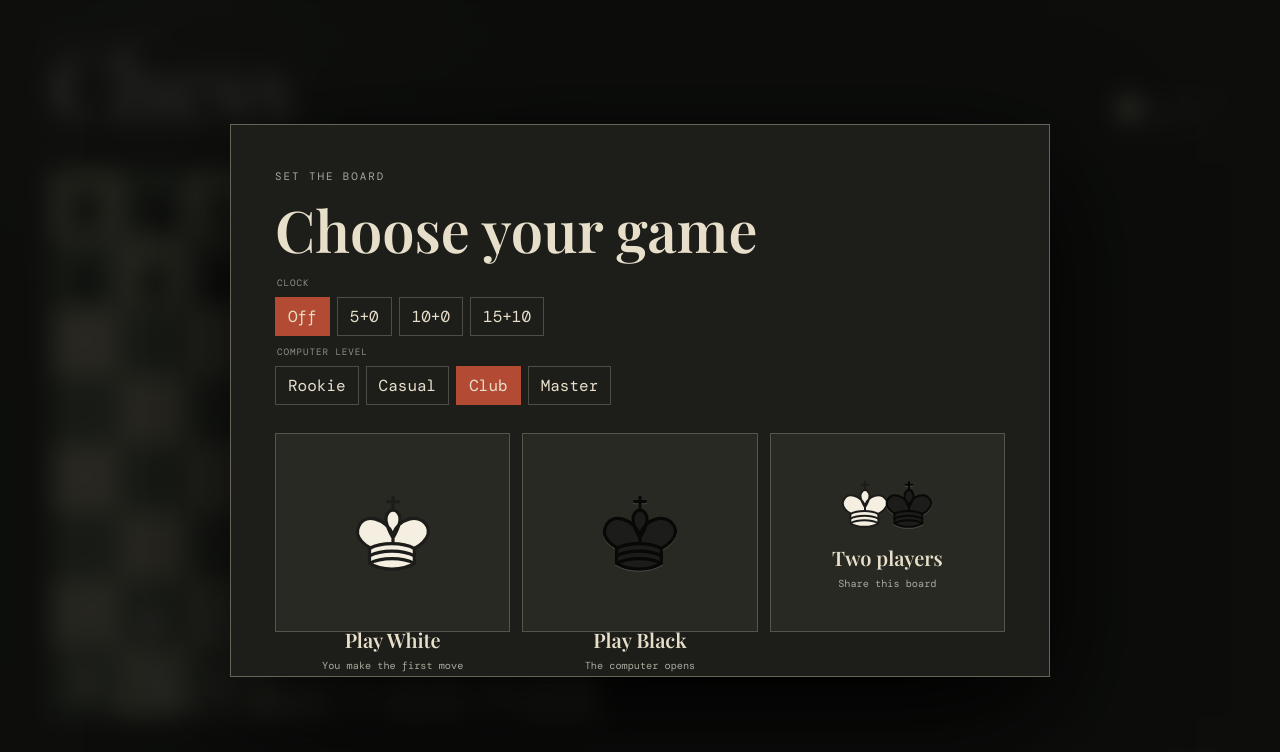
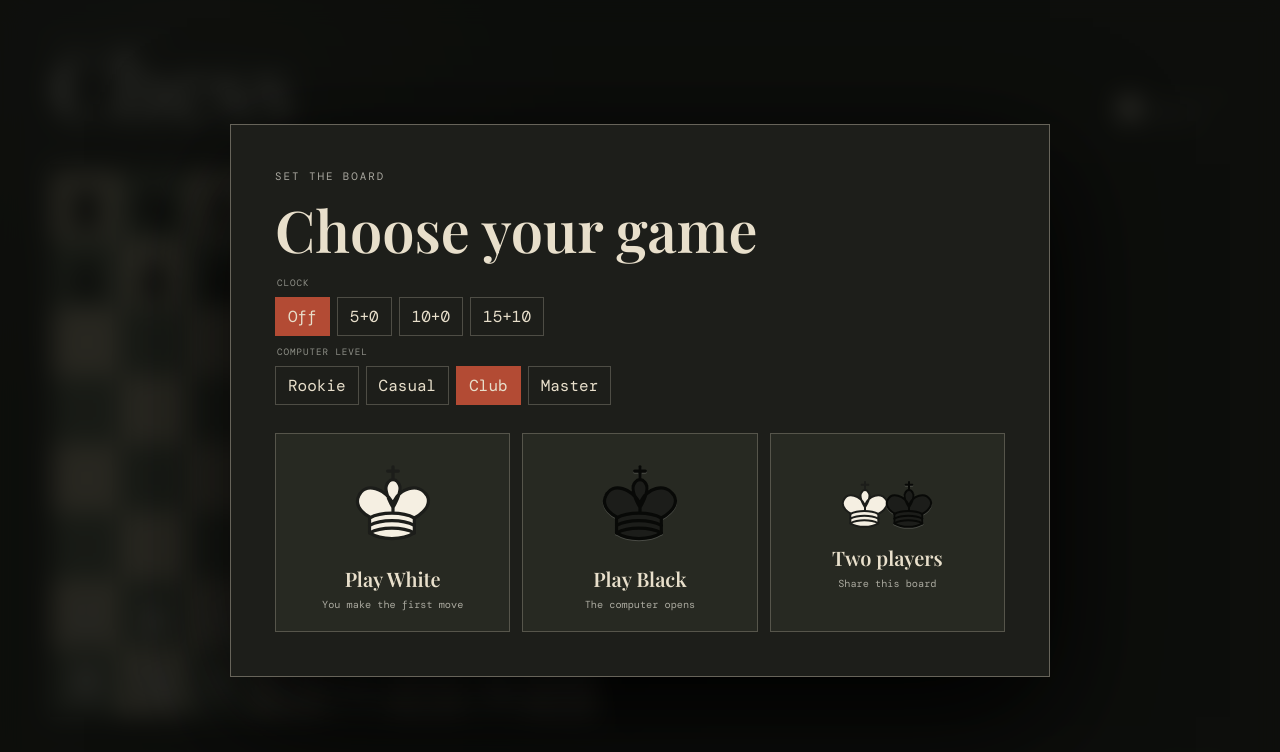
Before and after one commit to lwlee2608/chess, a React (Vite) app: page / in a window 1280 px wide. Shown: the top 752 px of the page. Built offline with nearby package versions, Linux system fonts and the light colour scheme; a web font is replaced by a local one.

Commit message:
Keep mode card icons square so labels stay inside cards

```diff
--- a/src/ui/styles.css
+++ b/src/ui/styles.css
@@ -385,7 +385,7 @@ h1 {
 
 .mode-options > button:hover,
 .mode-options > button:focus-visible { border-color: var(--rust); transform: translateY(-3px); }
-.mode-options svg { width: min(100%, 96px); }
+.mode-options svg { width: min(100%, 96px); height: auto; aspect-ratio: 1; }
 .mode-options strong, .mode-options > button > span { display: block; }
 .time-controls {
   display: flex;
```
